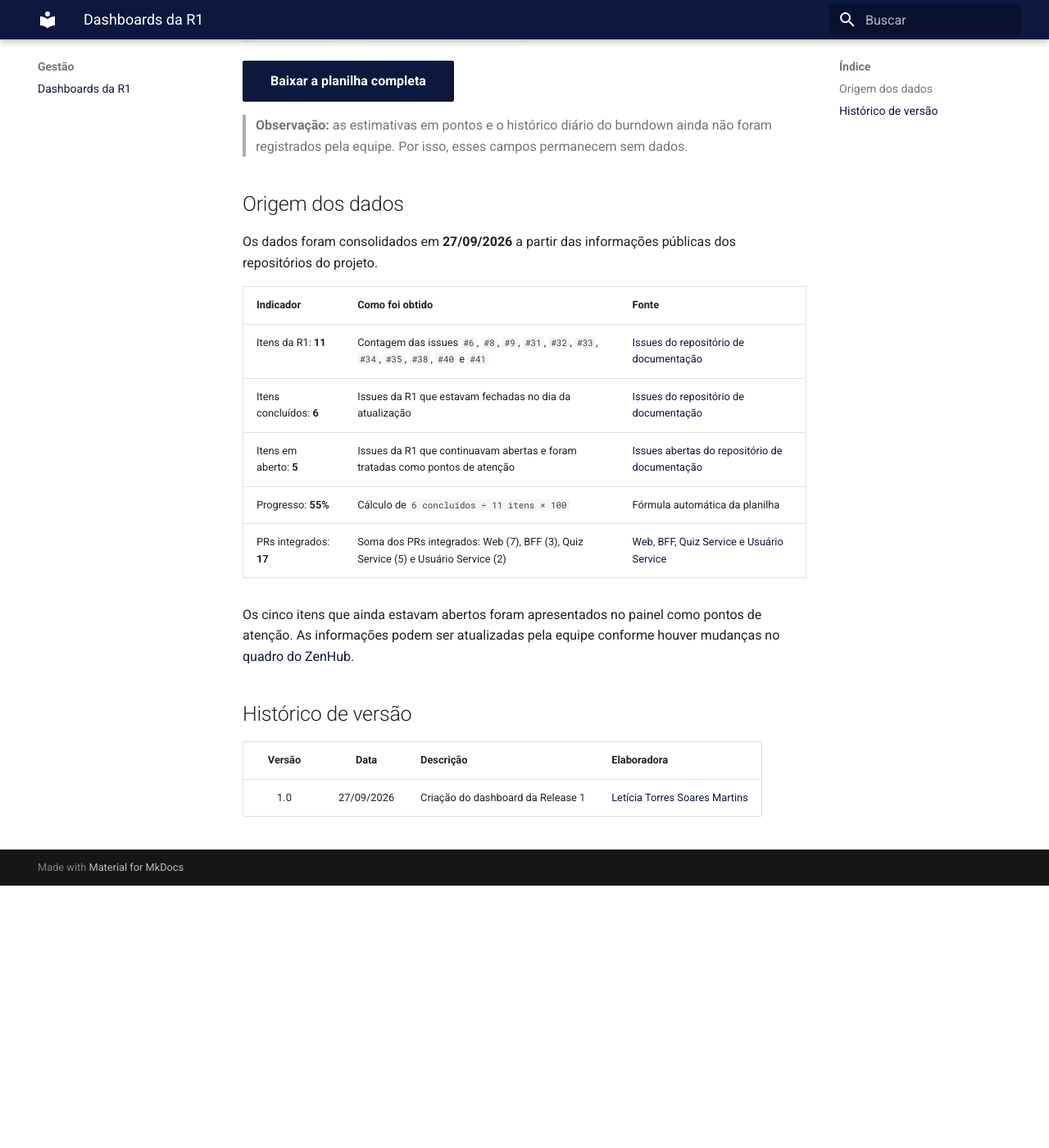
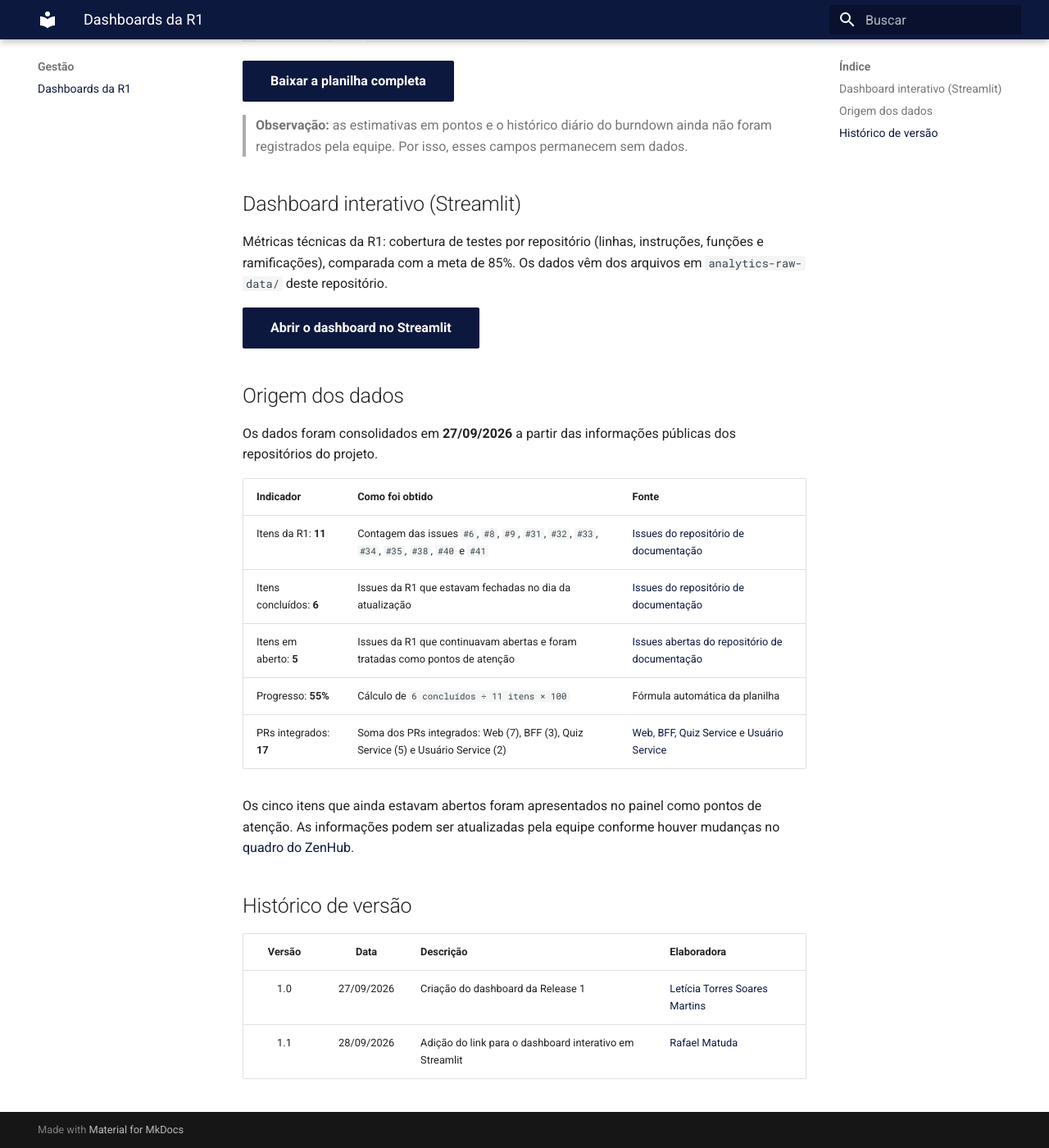
Before and after one commit to fga-eps-mds/2026-2-AnatoQuizUp-Doc, an MkDocs documentation site: the page built from docs/dashboards.md, in a window 1280 px wide and 1400 px high, scrolled down 541 px. Shown: the whole window at 82% size. Built offline with MkDocs 1.6.1 and Material for MkDocs 9.7.7, drawn with Linux system fonts in a browser that asks for light colours; before the commit the page ends 1621 px from its top, so only the background shows below that.

Commit message:
docs(dashboard): adiciona link para o app Streamlit da R1

```diff
--- a/docs/dashboards.md
+++ b/docs/dashboards.md
@@ -7,6 +7,14 @@ Atualizado em **27/09/2026**. A R1 possui **11 itens mapeados**, sendo **6 concl
 [Baixar a planilha completa](assets/dashboard-r1-anatoquizup.xlsx){ .md-button .md-button--primary }
 
 > **Observação:** as estimativas em pontos e o histórico diário do burndown ainda não foram registrados pela equipe. Por isso, esses campos permanecem sem dados.
+
+## Dashboard interativo (Streamlit)
+
+Métricas técnicas da R1: cobertura de testes por repositório (linhas, instruções,
+funções e ramificações), comparada com a meta de 85%. Os dados vêm dos arquivos em
+`analytics-raw-data/` deste repositório.
+
+[Abrir o dashboard no Streamlit](https://2026-2-anatoquizup-doc-r1.streamlit.app/){ .md-button .md-button--primary }
 
 ## Origem dos dados
 
@@ -27,3 +35,4 @@ Os cinco itens que ainda estavam abertos foram apresentados no painel como ponto
 | Versão | Data | Descrição | Elaboradora |
 | :-----: | :--: | --------- | ----------- |
 | 1.0 | 27/09/2026 | Criação do dashboard da Release 1 | [Letícia Torres Soares Martins](https://github.com/leticiatmartins) |
+| 1.1 | 28/09/2026 | Adição do link para o dashboard interativo em Streamlit | [Rafael Matuda](https://github.com/rmatuda) |
```
